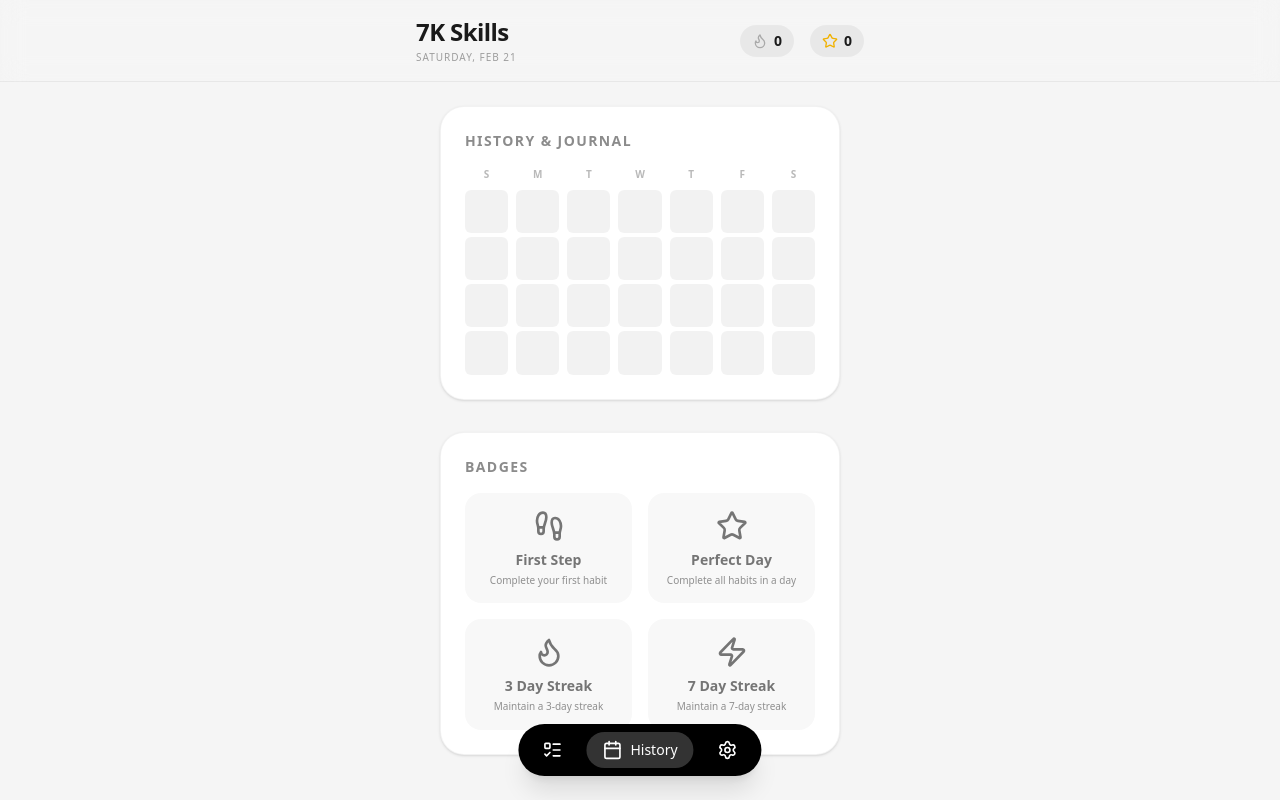
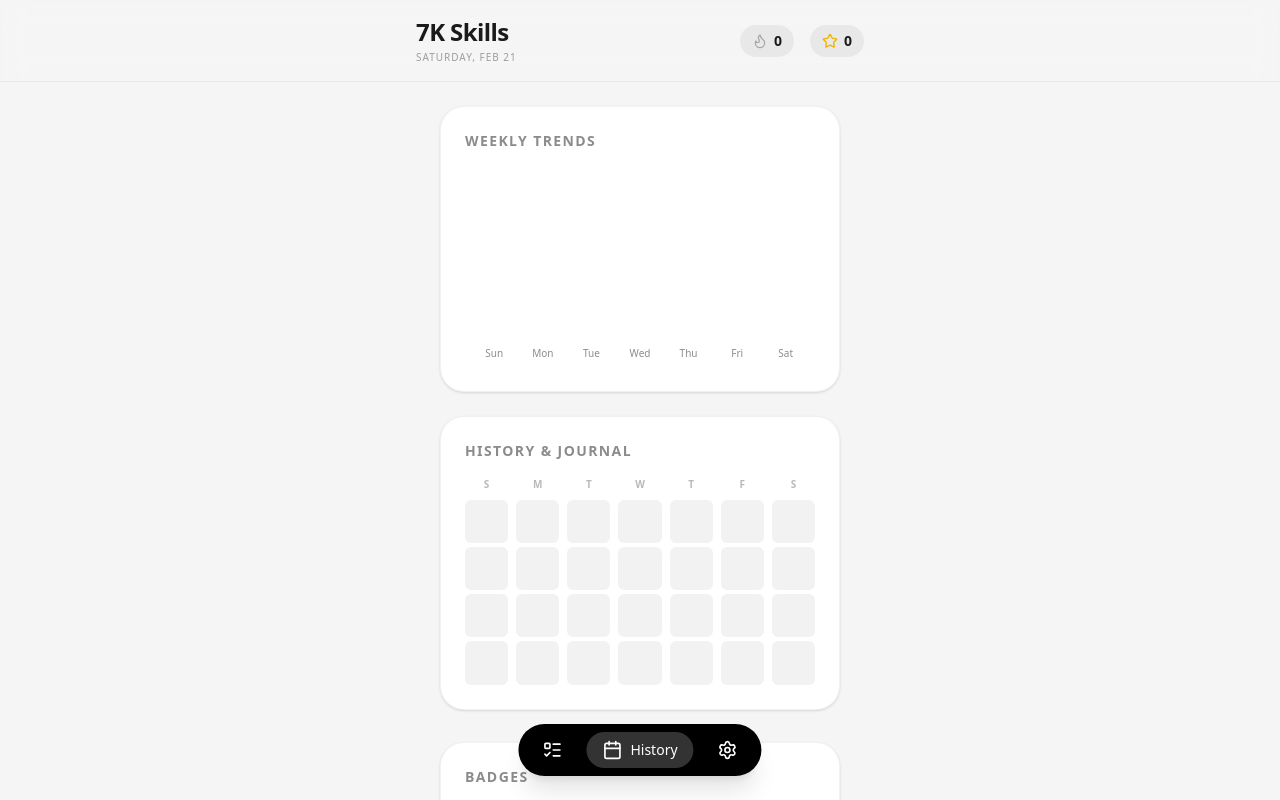
Before and after one commit to kunu2009/7K-SKILLS-, a React (Vite) app: page / in a window 1280 px wide. Both pictures are taken after a click on the button 663 px from the left and 750 px from the top of the page. Shown: the top 800 px of the page. Built offline with nearby package versions, Linux system fonts and the light colour scheme.

Commit message:
feat: Add chart visualization and theme
Integrates Recharts for displaying historical data in a bar chart format.
Introduces a new 'timberwolf' theme to the application's styling options.

```diff
--- a/src/App.tsx
+++ b/src/App.tsx
@@ -7,6 +7,7 @@ import {
   Clock, X, Timer, Download, ChevronRight, Settings, Book, Palette,
   Smartphone, Trash2
 } from 'lucide-react';
+import { BarChart, Bar, XAxis, YAxis, Tooltip, ResponsiveContainer, Cell } from 'recharts';
 
 const ICONS: Record<string, ElementType> = {
   Sunrise, Sun, Smile, Droplets, Brain, Dumbbell, BookOpen, Gamepad2,
@@ -70,6 +71,7 @@ const THEMES = {
   dark: { bg: 'bg-[#121212]', text: 'text-[#e5e5e5]', card: 'bg-[#1e1e1e]', border: 'border-white/10', accent: 'bg-white', accentText: 'text-black' },
   midnight: { bg: 'bg-[#0f172a]', text: 'text-[#e2e8f0]', card: 'bg-[#1e293b]', border: 'border-white/10', accent: 'bg-[#38bdf8]', accentText: 'text-[#0f172a]' },
   forest: { bg: 'bg-[#1a2e1a]', text: 'text-[#e2e8f0]', card: 'bg-[#2a402a]', border: 'border-white/10', accent: 'bg-[#4ade80]', accentText: 'text-[#1a2e1a]' },
+  timberwolf: { bg: 'bg-[#d6d3d1]', text: 'text-[#44403c]', card: 'bg-[#e7e5e4]', border: 'border-[#a8a29e]', accent: 'bg-[#57534e]', accentText: 'text-[#f5f5f4]' },
 };
 
 type ThemeKey = keyof typeof THEMES;
@@ -446,6 +448,65 @@ export default function App() {
     );
   };
 
+  const renderHistoryCharts = () => {
+    // Prepare data for the last 7 days
+    const last7Days = [];
+    const today = new Date();
+    for (let i = 6; i >= 0; i--) {
+      const d = new Date(today);
+      d.setDate(today.getDate() - i);
+      const dateStr = `${d.getFullYear()}-${String(d.getMonth()+1).padStart(2, '0')}-${String(d.getDate()).padStart(2, '0')}`;
+      const dayName = d.toLocaleDateString('en-US', { weekday: 'short' });
+      last7Days.push({
+        name: dayName,
+        completed: data.history[dateStr]?.length || 0,
+        date: dateStr
+      });
+    }
+
+    return (
+      <div className={`${theme.card} p-6 rounded-3xl border ${theme.border} shadow-sm mb-6`}>
+        <h3 className={`text-sm font-semibold uppercase tracking-widest opacity-50 mb-6 ${theme.text}`}>Weekly Trends</h3>
+        <div className="h-48 w-full">
+          <ResponsiveContainer width="100%" height="100%">
+            <BarChart data={last7Days}>
+              <XAxis
+                dataKey="name"
+                axisLine={false}
+                tickLine={false}
+                tick={{ fontSize: 10, fill: 'currentColor', opacity: 0.5 }}
+                dy={10}
+              />
+              <Tooltip
+                cursor={{ fill: 'transparent' }}
+                content={({ active, payload }) => {
+                  if (active && payload && payload.length) {
+                    return (
+                      <div className={`${theme.accent} ${theme.accentText} text-xs p-2 rounded-lg shadow-xl`}>
+                        <p className="font-bold">{payload[0].payload.name}</p>
+                        <p>{payload[0].value} Habits</p>
+                      </div>
+                    );
+                  }
+                  return null;
+                }}
+              />
+              <Bar dataKey="completed" radius={[4, 4, 4, 4]}>
+                {last7Days.map((entry, index) => (
+                  <Cell
+                    key={`cell-${index}`}
+                    fill={entry.date === getTodayStr() ? (data.theme === 'midnight' ? '#38bdf8' : data.theme === 'forest' ? '#4ade80' : '#000000') : 'currentColor'}
+                    className={entry.date === getTodayStr() ? '' : 'opacity-30'}
+                  />
+                ))}
+              </Bar>
+            </BarChart>
+          </ResponsiveContainer>
+        </div>
+      </div>
+    );
+  };
+
   return (
     <div className={`min-h-screen ${theme.bg} ${theme.text} font-sans pb-24 selection:${theme.accent} selection:${theme.accentText} transition-colors duration-300`}>
       {/* Header */}
@@ -608,6 +669,7 @@ export default function App() {
               exit={{ opacity: 0, x: -20 }}
               className="space-y-8"
             >
+              {renderHistoryCharts()}
               {renderCalendar()}
 
               <div className={`${theme.card} p-6 rounded-3xl border ${theme.border} shadow-sm`}>
```
Also changed, not shown: package.json (+8 -7 lines), 1 other file (tests, documents, lock files or other folders).
